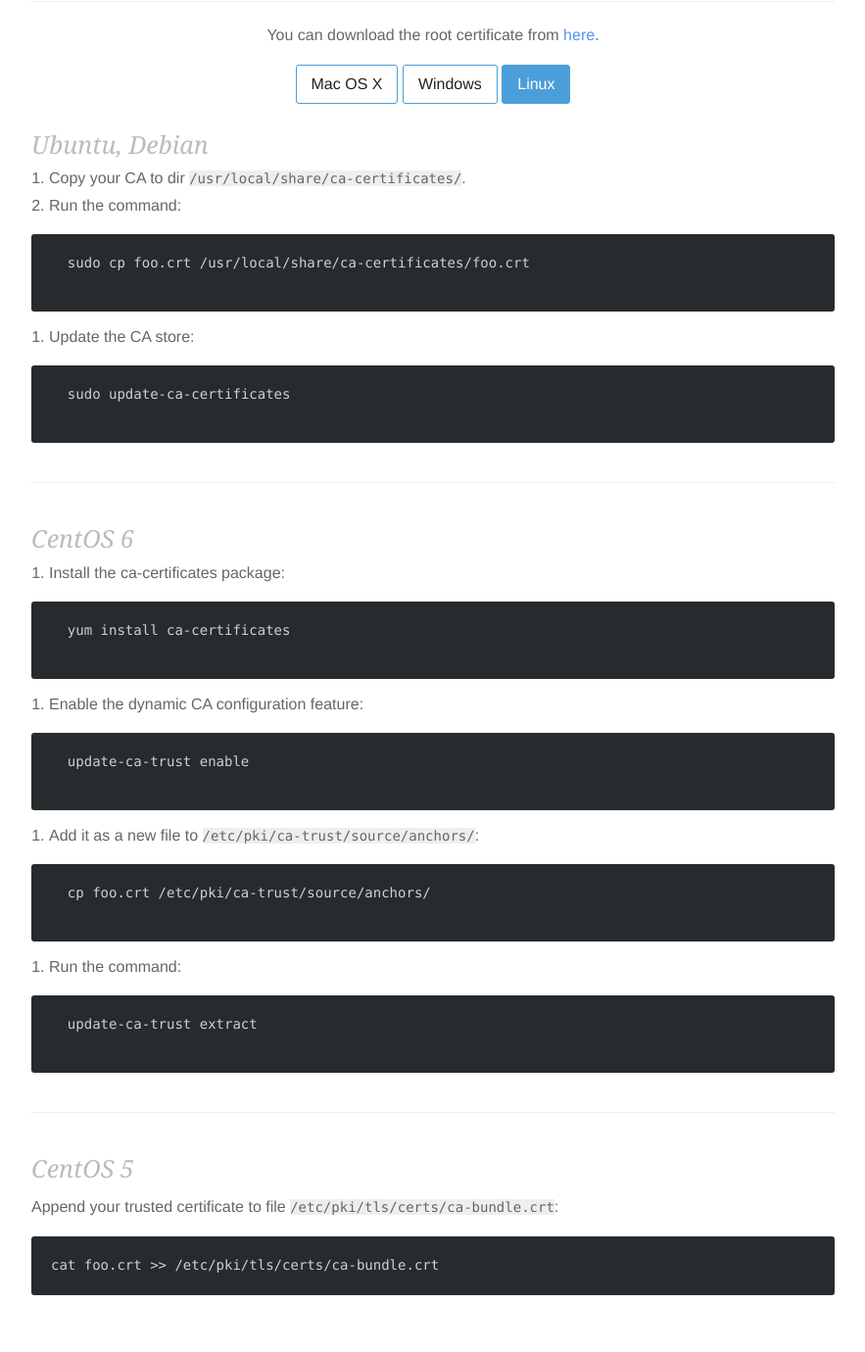
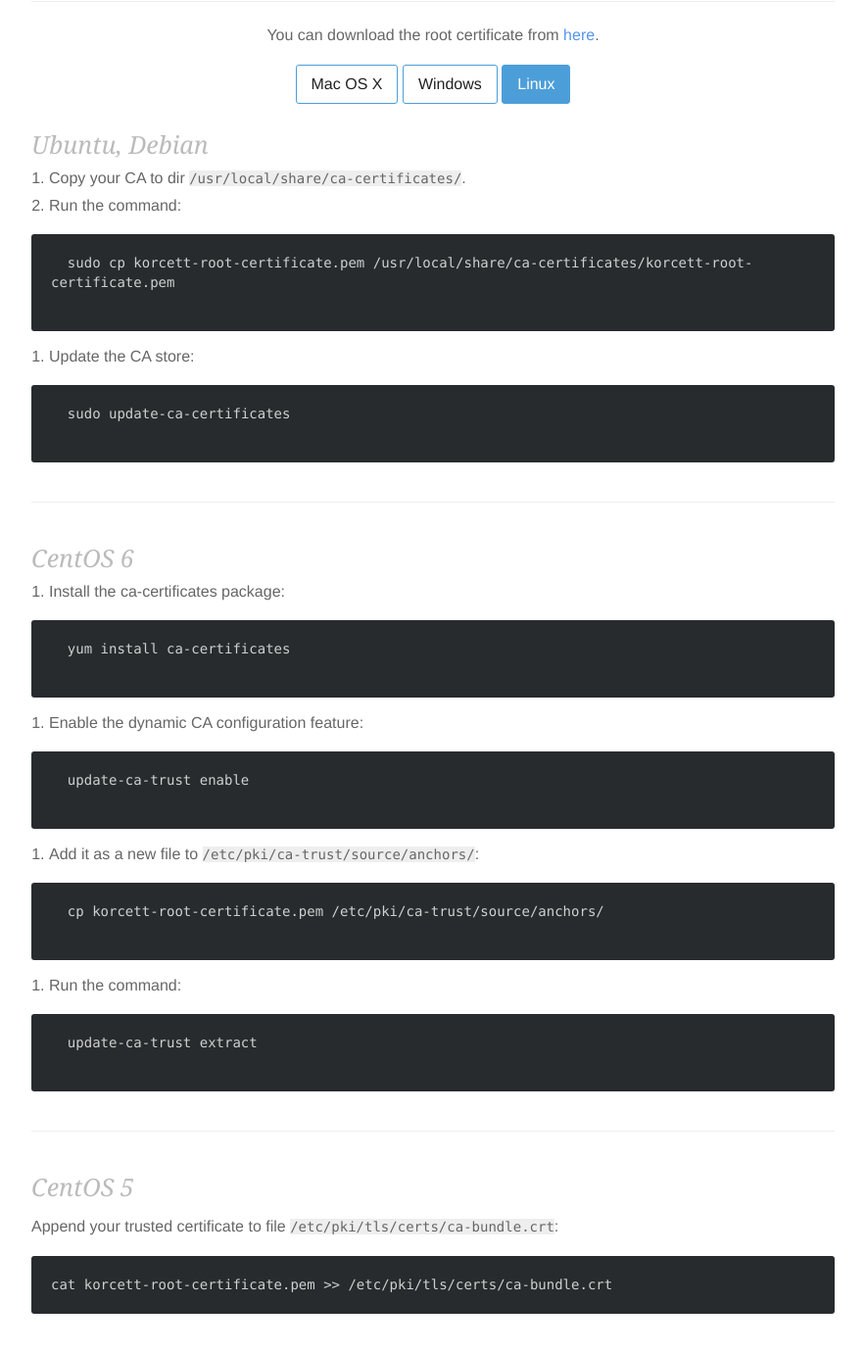
Before and after one commit to Korcett/root-certificate-hotsite, a Jekyll site: the page built from index.html, in a window 1280 px wide and 1400 px high, scrolled down 308 px. Shown: the top 1380 px of the window at 98% size, without its empty margins (198-1081 px from the left). Built offline with Jekyll 4.4.1, drawn with Linux system fonts in a browser that asks for light colours; nearby versions of some CDN libraries; Markdown is read by kramdown in place of the engine named in the settings; the list of posts is cut into pages by our own code.

Commit message:
Makes the certificate name consistent

```diff
--- a/_includes/linux.md
+++ b/_includes/linux.md
@@ -3,7 +3,7 @@
 1. Copy your CA to dir `/usr/local/share/ca-certificates/`.
 1. Run the command:
   {% highlight sh %}
-  sudo cp foo.crt /usr/local/share/ca-certificates/foo.crt
+  sudo cp korcett-root-certificate.pem /usr/local/share/ca-certificates/korcett-root-certificate.pem
   {% endhighlight %}
 3. Update the CA store:
   {% highlight sh %}
@@ -24,7 +24,7 @@
   {% endhighlight %}
 1. Add it as a new file to `/etc/pki/ca-trust/source/anchors/`:
   {% highlight sh %}
-  cp foo.crt /etc/pki/ca-trust/source/anchors/
+  cp korcett-root-certificate.pem /etc/pki/ca-trust/source/anchors/
   {% endhighlight %}
 1. Run the command:
   {% highlight sh %}
@@ -37,5 +37,5 @@
 
 Append your trusted certificate to file `/etc/pki/tls/certs/ca-bundle.crt`:
 {% highlight sh %}
-cat foo.crt >> /etc/pki/tls/certs/ca-bundle.crt
+cat korcett-root-certificate.pem >> /etc/pki/tls/certs/ca-bundle.crt
 {% endhighlight %}
--- a/_includes/osx.md
+++ b/_includes/osx.md
@@ -17,7 +17,7 @@
 To import a trusted certificate use the following command:
 
 {% highlight sh %}
-sudo security add-trusted-cert -d -r trustRoot -k /Library/Keychains/System.keychain <certificate>
+sudo security add-trusted-cert -d -r trustRoot -k /Library/Keychains/System.keychain korcett-root-certificate.pem
 {% endhighlight %}
 
 This will add a trusted certificate to the System.keychain. You should modify the options and paths to suit your situation.
--- a/_includes/windows.md
+++ b/_includes/windows.md
@@ -5,5 +5,5 @@
 To import a trusted certificate use the following command:
 
 {% highlight sh %}
-certutil -addstore -f "ROOT" new-root-certificate.crt
+certutil -addstore -f "ROOT" korcett-root-certificate.pem
 {% endhighlight %}
```
